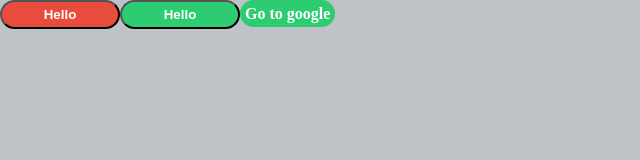
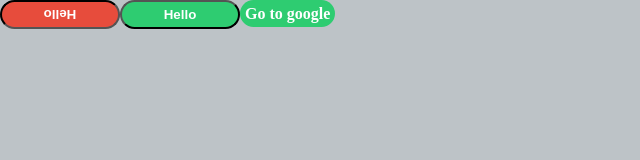
Before and after one commit to stories2/React-Style, a React (Create React App) app in the folder styled-awesomeness/: page / in a window 1280 px wide. Shown: the top 160 px of the page, without its empty margins (0-640 px from the left). Built offline with nearby package versions, Linux system fonts and the light colour scheme.

Commit message:
애니메이션 값을 파라미터의 props 값을 통해 제어

```diff
--- a/styled-awesomeness/src/App.js
+++ b/styled-awesomeness/src/App.js
@@ -1,6 +1,6 @@
 import React, { Component, Fragment } from 'react';
 // import "./App.css";
-import styled, { createGlobalStyle } from "styled-components";
+import styled, { createGlobalStyle, css, keyframes } from "styled-components";
 
 const GlobalStyle = createGlobalStyle`
   body{
@@ -15,7 +15,7 @@ class App extends Component {
       <Fragment>
         <GlobalStyle />
         <Container>
-          <Button isDanger={true}>Hello</Button>
+          <Button isDanger={true} rotationTime={5}>Hello</Button>
           <Button isDanger={false}>Hello</Button>
           <Anchor href="https://google.com">Go to google</Anchor>
         </Container>
@@ -43,10 +43,24 @@ const Button = styled.button`
     outline: none;
   }
   background-color: ${props => props.isDanger ? "#e74c3c" : "#2ecc71" }
+  ${props => {
+    if(props.isDanger) {
+      return css `animation: ${rotation} ${props.rotationTime}s linear infinite`
+    }
+  }}
 `
 
 const Anchor = styled(Button.withComponent("a"))`
   text-decoration: none;
 `;
 
+const rotation = keyframes`
+  from {
+    transform: rotate(0deg);
+  }
+  to{
+    transform: rotate(360deg);
+  }
+`
+
 export default App;
```
